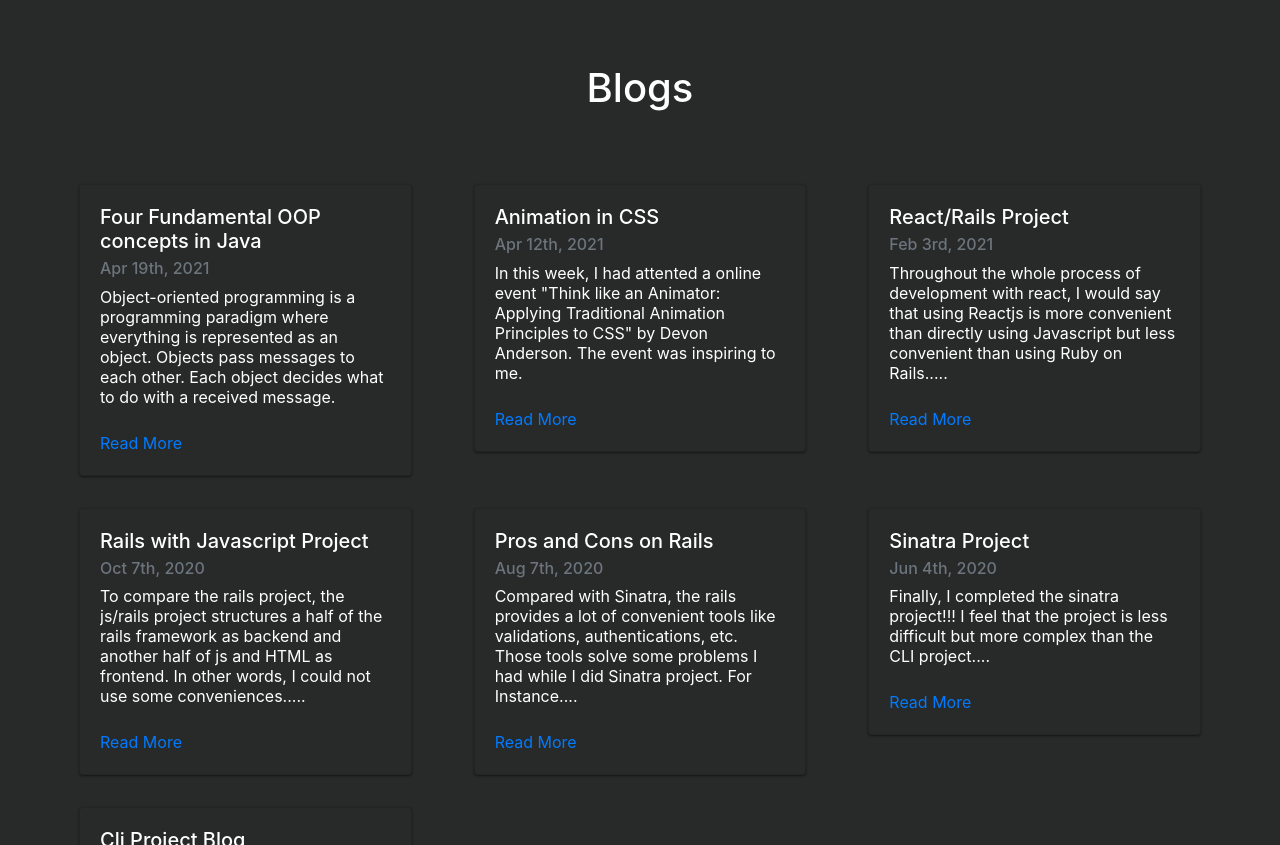
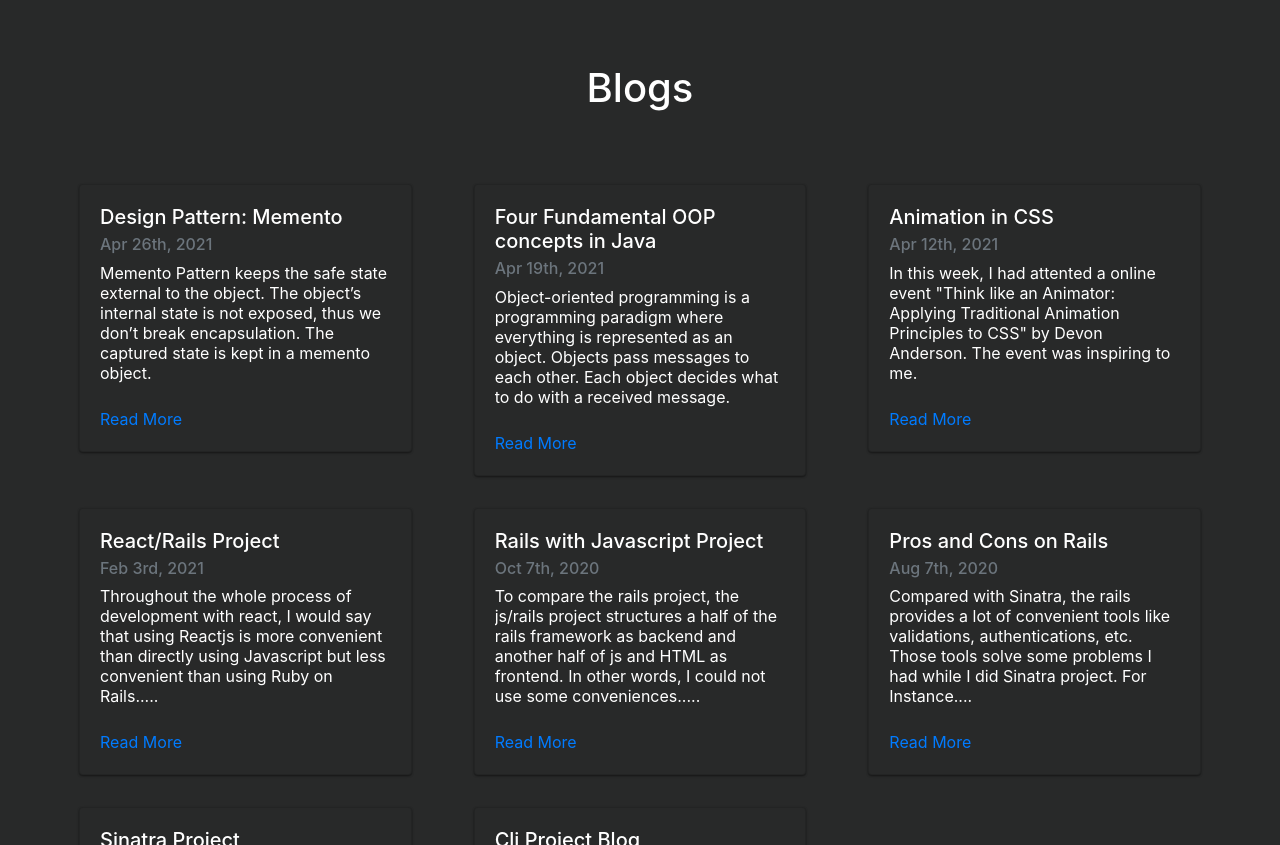
Before and after one commit to lxy878/lxy878.github.io, a Jekyll site: the page built from index.markdown, in a window 1280 px wide and 900 px high, scrolled down 2693 px, cut to the strip 55-900 px from the top of the window. Built offline with Jekyll 4.4.1, drawn with Linux system fonts in a browser that asks for light colours; some of the changed lines change nothing that is shown.

Commit message:
Add post Design Pattern: Memento

````diff
--- a/_layouts/index.html
+++ b/_layouts/index.html
@@ -244,7 +244,7 @@
                         <h5 class="card-title">{{post.title}}</h5>
                         <h6 class="card-subtitle mb-2 text-muted">{{post.date| date_to_string: 'ordinal', 'US'}}</h6>
                         <div>{{post.description}}</div><br>
-                        <a href="{{post.url}}" class="card-link">Read More</a>
+                        <a target='_blank' href="{{post.url}}" class="card-link">Read More</a>
                     </div>
                 </div>
             </div>
--- /dev/null
+++ b/_posts/2021-04-26-design_pattern_memento.markdown
@@ -0,0 +1,106 @@
+---
+layout: post
+title:      "Design Pattern: Memento"
+date:       2021-04-26 02:30:22 -0400
+description: 'Memento Pattern keeps the safe state external to the object. The object’s internal state is not exposed, thus we don’t break encapsulation. The captured state is kept in a memento object.'
+permalink:  design_pattern_memento
+---
+
+Memento Pattern keeps the safe state external to the object. The object’s internal state is not exposed, so we don’t break encapsulation. The captured state keeps in a memento object. Later we can restore the object with this saved state.
+
+The design pattern is frequently applied in applications like a text editor.
+
+The pattern has three elements.
+
+* Caretaker: a collection of states
+* Memento: a state of one input when the editor saves
+* Originator: an encapsulated class.
+
+First, create a simple Originator that contains a setter and a getter.
+
+```
+public class Originator {
+    private String content;
+
+    public void setContent(String content){
+        this.content = content;
+    }
+
+    public String getContent(){
+        return this.content;
+    }
+}
+
+```
+
+Second, add two actions as save and restore in Originator.
+
+```
+   public Memento saveContent(){
+        return new Memento(content);
+    }
+
+    public void restore(Memento memento){
+        content = memento.getContent();
+    }
+```
+
+Third, create a Memento class that stores one input state.
+
+```
+public class Memento {
+    private final String content;
+
+    public Memento(String content){
+        this.content = content;
+    }
+
+    public String getContent(){
+        return this.content;
+    }
+}
+```
+
+Forth, create Caretaker class that holds all inputs in a stack.
+
+
+```
+public class Caretaker {
+    private Stack<Memento> mementos = new Stack<>();
+
+    public void push(Memento memento){
+        mementos.push(memento);
+    }
+
+    public Memento pop(){
+        return mementos.pop();
+    }
+}
+
+```
+
+Finally, run a test on the Main.
+
+```
+public class Main {
+
+    public static void main(String[] args) {
+        Originator editor = new Originator();
+        Caretaker history = new Caretaker();
+        editor.setContent("1st input");
+        history.push(editor.saveContent());
+        editor.setContent("2nd input");
+        history.push(editor.saveContent());
+        editor.setContent("3rd input");
+        history.push(editor.saveContent());
+
+        editor.setContent("final input");
+        editor.restore(history.pop());
+        System.out.println(editor.getContent());
+    }
+}
+```
+
+In Main, the editor is entered four times and saves three times. After the last input occurs, the editor executes the restore action which overwrites the current content to the previous one.
+
+The memento design pattern is the solution of an encapsulated object that can't be accessed from outside the object. However, saving and restoring the state of a complex object may be time-consuming. You should carefully consider performance implications when implementing the memento pattern. Another frequent problem is exposing the originator’s internal details, thus breaking encapsulation. The client should rely solely on the caretaker to save and restore the state of the originator.
````
